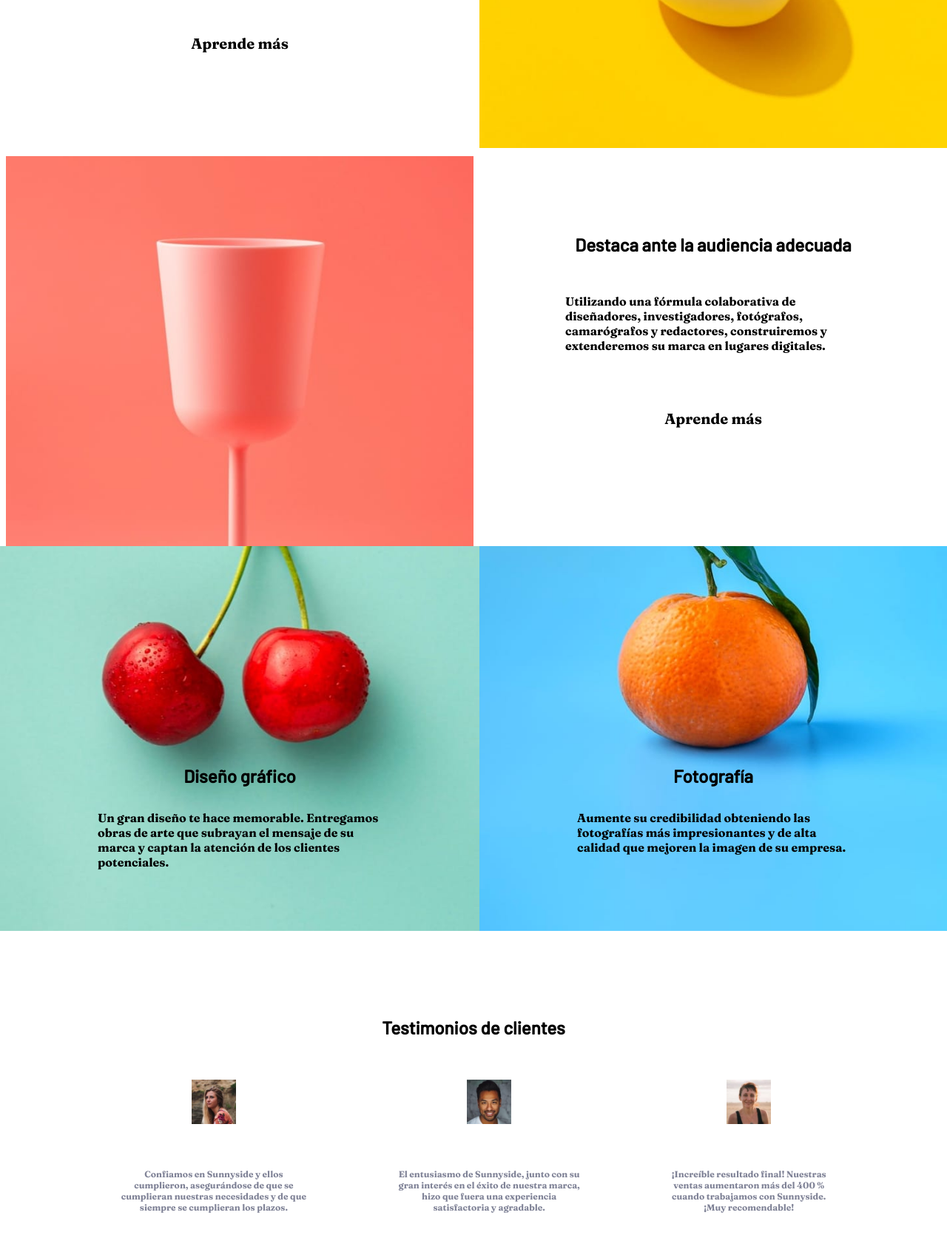
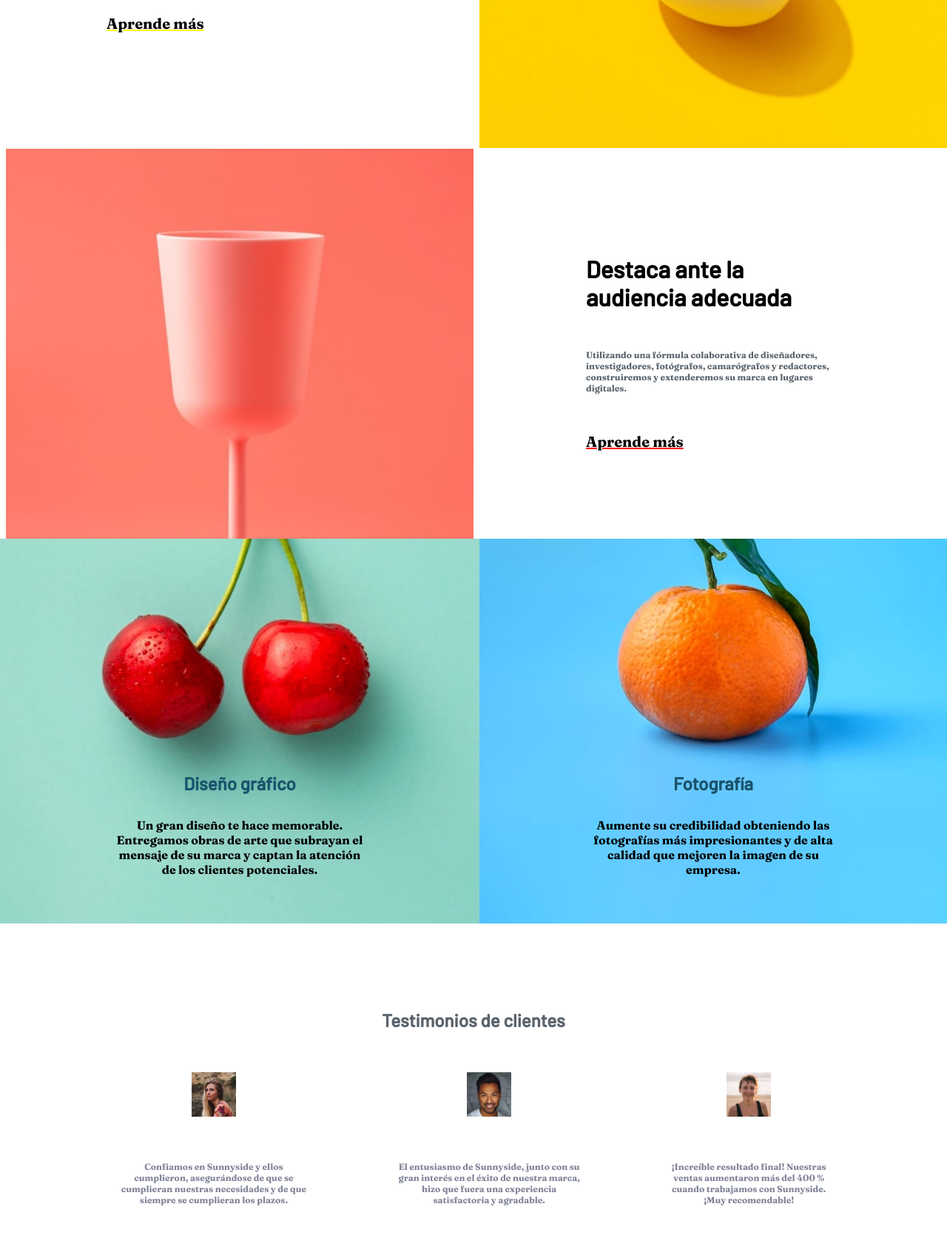
Before and after one commit to Sharuk664/Examen_de_insuficiencia, a plain HTML site: page index.html in a window 1280 px wide. Shown: the part 1127-2800 px from the top of the page at 74% size. Drawn offline with nearby package versions, Linux system fonts and the light colour scheme.

Commit message:
version 1.0

```diff
--- a/cards.css
+++ b/cards.css
@@ -19,20 +19,22 @@
     width: 632px;
 }
 
+.inner__base {
+    height: 66vh;
+}
+
 .presentation__title {
     display: flex;
     flex-direction: column;
-    align-items: center;
     gap: 20px;
-    padding: 100px;
+    padding: 128px;
 }
 
 .presentation__title__two {
     display: flex;
     flex-direction: column;
-    align-items: center;
     gap: 20px;
-    padding: 100px 100px 120px 100px;
+    padding: 128px;
 }
 
 .presentation__img {
@@ -50,5 +52,5 @@
 }
 
 .sub__base {
-    padding: 100px;
+    padding: 120px;
 }
--- a/index.css
+++ b/index.css
@@ -40,6 +40,15 @@ h1 {
     font-size: 36px;
 }
 
+.text__span {
+    font-size: 12px;
+    color: var(--Very_dark_grayish_blue);
+}
+
+.span {
+    text-align: center;
+}
+
 span, p, h6 {
     font-family: 'Fraunces', serif;
 }
@@ -64,6 +73,7 @@ span, p, h6 {
     display: flex;
     align-items: center;
     justify-content: flex-end;
+    padding: 12px 0 0 0;
     gap: 760px;
 }
 
@@ -86,6 +96,28 @@ ul, li, a {
     height: 100vh;
 }
 
+.h2__img {
+    display: flex;
+    font-size: 24px;
+    text-align: center;
+    justify-content: center;
+    color: var(--Dark_blue);
+}
+
+.h2__tem {
+    display: flex;
+    font-size: 24px;
+    justify-content: center;
+    color: var(--Very_dark_grayish_blue);
+}
+
+h2 {
+    display: flex;
+    font-size: 32px;
+    justify-content: left;
+    text-align: left;
+}
+
 h3 {
     padding: 16px;
     color: var(--Dark_blue);
@@ -104,13 +136,24 @@ i {
 
 .arrow {
     display: flex;
-    padding: 0 0 0 100px;
+    padding: 52px 0 0 100px;
     justify-content: center;
 }
 
 .text {
     font-size: 20px;
     color: var(--black);
+    text-align: left;
+    padding: 16px;
+    text-decoration: underline yellow;
+}
+
+.text__two {
+    font-size: 20px;
+    color: var(--black);
+    text-align: left;
+    padding: 16px;
+    text-decoration: underline red;
 }
 
 h6 {
--- a/index.html
+++ b/index.html
@@ -48,10 +48,13 @@
     <div class="footer__presentation">
       <div class="presentation__text">
         <div class="base">
-          <div class="presentation__title">
-            <h2>Transforma tu marca</h2>
-            <span>Somos una agencia creativa de servicio completo que se especializa en ayudar a las marcas a crecer rápidamente. Involucre a sus clientes a través de imágenes atractivas que hacen la mayor parte del marketing por usted.</span>
-            <p class="text">Aprende más</p>
+          <div class="inner__base">
+
+            <div class="presentation__title">
+              <h2>Transforma tu marca</h2>
+              <span class="text__span">Somos una agencia creativa de servicio completo que se especializa en ayudar a las marcas a crecer rápidamente. Involucre a sus clientes a través de imágenes atractivas que hacen la mayor parte del marketing por usted.</span>
+              <p class="text">Aprende más</p>
+            </div>
           </div>
 
           <div class="img">
@@ -60,8 +63,8 @@
 
           <div class="presentation__img__primary">
             <div class="sub__base">
-              <h2>Diseño gráfico</h2>
-              <span>Un gran diseño te hace memorable. Entregamos obras de arte que subrayan el mensaje de su marca y captan la atención de los clientes potenciales.</span>
+              <h2 class="h2__img">Diseño gráfico</h2>
+              <span class="span">Un gran diseño te hace memorable. Entregamos obras de arte que subrayan el mensaje de su marca y captan la atención de los clientes potenciales.</span>
             </div>
           </div>
         </div>
@@ -71,17 +74,18 @@
             <img src="./images/desktop/image-transform.jpg" alt="" class="img__image">
           </div>
 
-          <div class="presentation__title__two">
-            <h2>Destaca ante la audiencia adecuada</h2>
-            <span>Utilizando una fórmula colaborativa de diseñadores, investigadores, fotógrafos, camarógrafos y redactores, construiremos y extenderemos su marca en lugares digitales.</span>
-            <p class="text">Aprende más</p>
+          <div class="inner__base">
+            <div class="presentation__title__two">
+              <h2>Destaca ante la audiencia adecuada</h2>
+              <span class="text__span">Utilizando una fórmula colaborativa de diseñadores, investigadores, fotógrafos, camarógrafos y redactores, construiremos y extenderemos su marca en lugares digitales.</span>
+              <p class="text__two">Aprende más</p>
+            </div>
           </div>
 
           <div class="presentation__img">
             <div class="sub__base">
-
-              <h2>Fotografía</h2>
-              <span>Aumente su credibilidad obteniendo las fotografías más impresionantes y de alta calidad que mejoren la imagen de su empresa.</span>
+              <h2 class="h2__img">Fotografía</h2>
+              <span class="span">Aumente su credibilidad obteniendo las fotografías más impresionantes y de alta calidad que mejoren la imagen de su empresa.</span>
             </div>
           </div>
         </div>
@@ -92,7 +96,7 @@
     </div>
 
     <div class="team">
-      <h2>Testimonios de clientes</h2>
+      <h2 class="h2__tem">Testimonios de clientes</h2>
         <div class="team__description">
          <div class="user">
            <div class="user__team">
```
